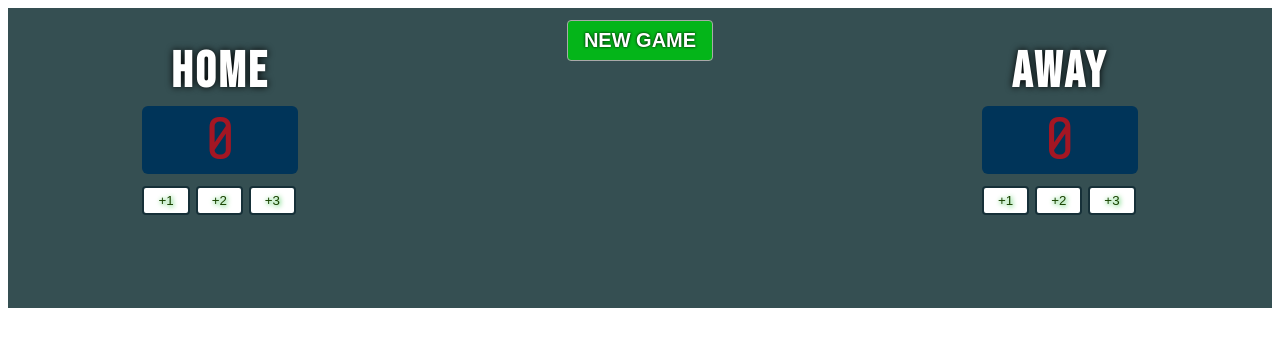
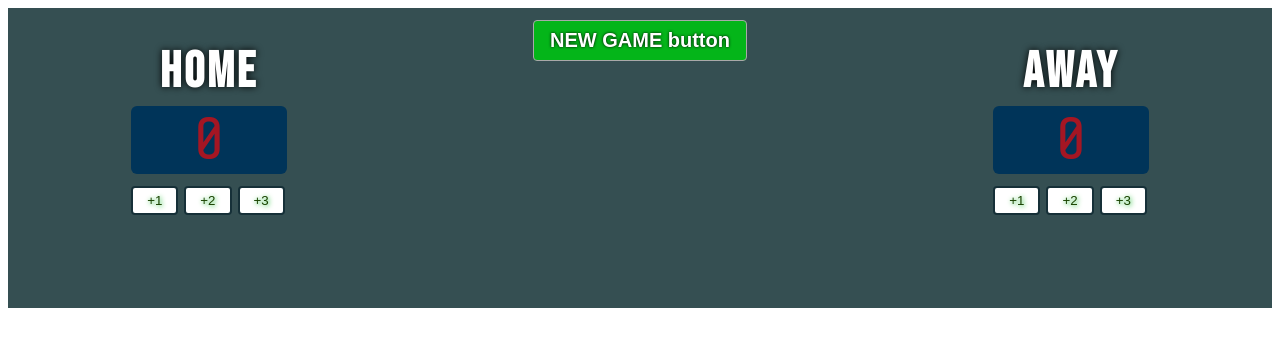
Before and after one commit to Npnelson41/score-board, a plain HTML site: page index.html in a window 1280 px wide. Drawn offline with nearby package versions, Linux system fonts and the light colour scheme.

Commit message:
testing git features(changed new game to new game button)

```diff
--- a/index.html
+++ b/index.html
@@ -27,7 +27,7 @@
       <button class="perso-buttons" onclick="add3Home()">+3</button>
     </div>
     <div>
-      <button class="new-game-btn" onclick="reset()">NEW GAME</button>
+      <button class="new-game-btn" onclick="reset()">NEW GAME button</button>
     </div>
     <div class="guest">
       <h1 class="guest-score bebas-neue-regular">AWAY</h1>
```
